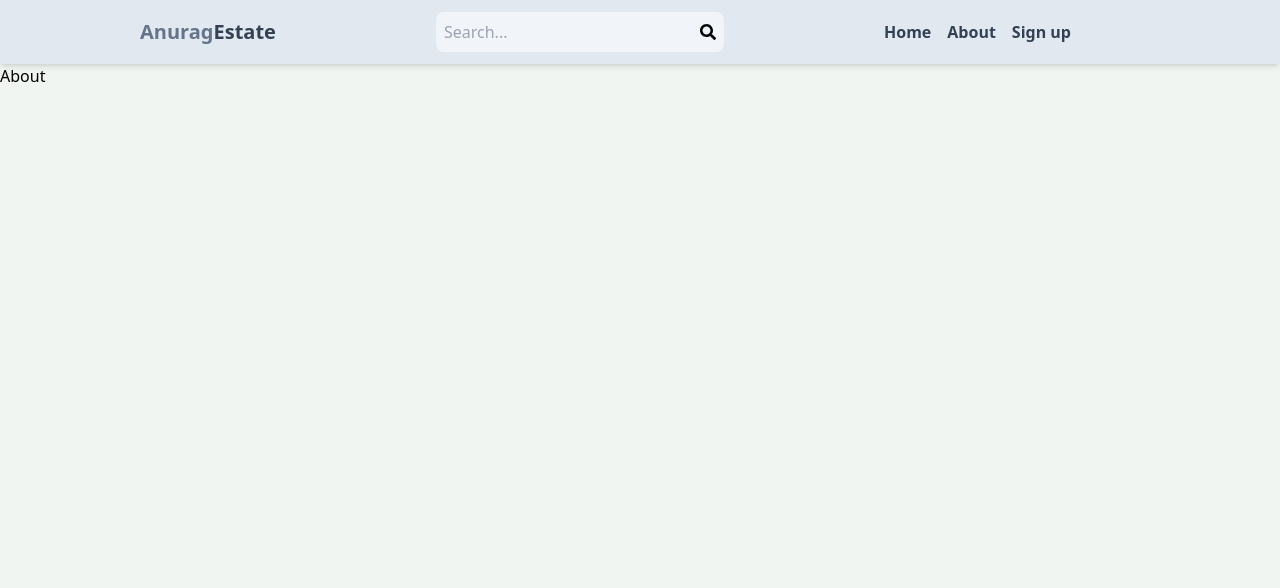
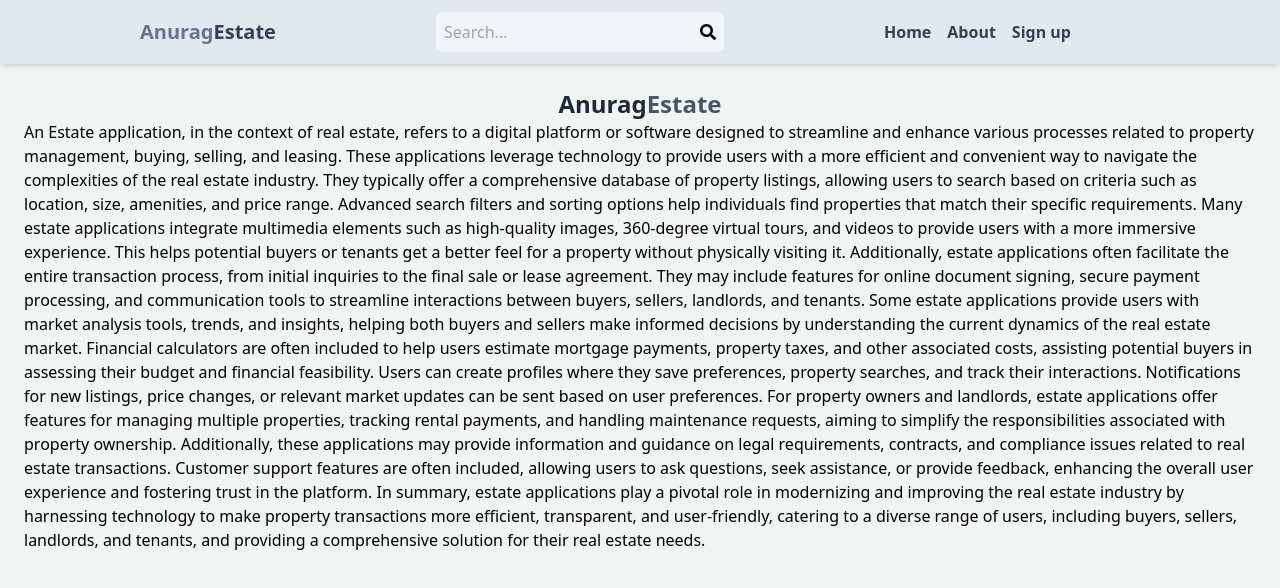
Before and after one commit to anurag21213/Estate-, a React (Vite) app in the folder project1/: page /about in a window 1280 px wide. Shown: the top 588 px of the page. Built offline with nearby package versions, Linux system fonts and the light colour scheme; no server answers.

Commit message:
final commit

```diff
--- a/project1/src/pages/About.jsx
+++ b/project1/src/pages/About.jsx
@@ -2,8 +2,19 @@ import React from 'react'
 
 const About = () => {
   return (
-    <div>
-      About
+    <div className='max-w-7xl mx-auto p-3 flex flex-col items-center justify-center'>
+    <div className='max-w-7xl mx-auto p-3 flex flex-col items-center justify-center'>
+      <h1 className='text-slate-800 font-semibold text-2xl'>Anurag<span className='text-slate-600'>Estate</span></h1>
+      <p>An Estate application, in the context of real estate, refers to a digital platform or software designed to streamline and enhance various processes related to property management, buying, selling, and leasing. These applications leverage technology to provide users with a more efficient and convenient way to navigate the complexities of the real estate industry. They typically offer a comprehensive database of property listings, allowing users to search based on criteria such as location, size, amenities, and price range. Advanced search filters and sorting options help individuals find properties that match their specific requirements.
+
+        Many estate applications integrate multimedia elements such as high-quality images, 360-degree virtual tours, and videos to provide users with a more immersive experience. This helps potential buyers or tenants get a better feel for a property without physically visiting it. Additionally, estate applications often facilitate the entire transaction process, from initial inquiries to the final sale or lease agreement. They may include features for online document signing, secure payment processing, and communication tools to streamline interactions between buyers, sellers, landlords, and tenants.
+
+        Some estate applications provide users with market analysis tools, trends, and insights, helping both buyers and sellers make informed decisions by understanding the current dynamics of the real estate market. Financial calculators are often included to help users estimate mortgage payments, property taxes, and other associated costs, assisting potential buyers in assessing their budget and financial feasibility. Users can create profiles where they save preferences, property searches, and track their interactions. Notifications for new listings, price changes, or relevant market updates can be sent based on user preferences.
+
+        For property owners and landlords, estate applications offer features for managing multiple properties, tracking rental payments, and handling maintenance requests, aiming to simplify the responsibilities associated with property ownership. Additionally, these applications may provide information and guidance on legal requirements, contracts, and compliance issues related to real estate transactions. Customer support features are often included, allowing users to ask questions, seek assistance, or provide feedback, enhancing the overall user experience and fostering trust in the platform. In summary, estate applications play a pivotal role in modernizing and improving the real estate industry by harnessing technology to make property transactions more efficient, transparent, and user-friendly, catering to a diverse range of users, including buyers, sellers, landlords, and tenants, and providing a comprehensive solution for their real estate needs.</p>
+    </div>
+
+
     </div>
   )
 }
```
